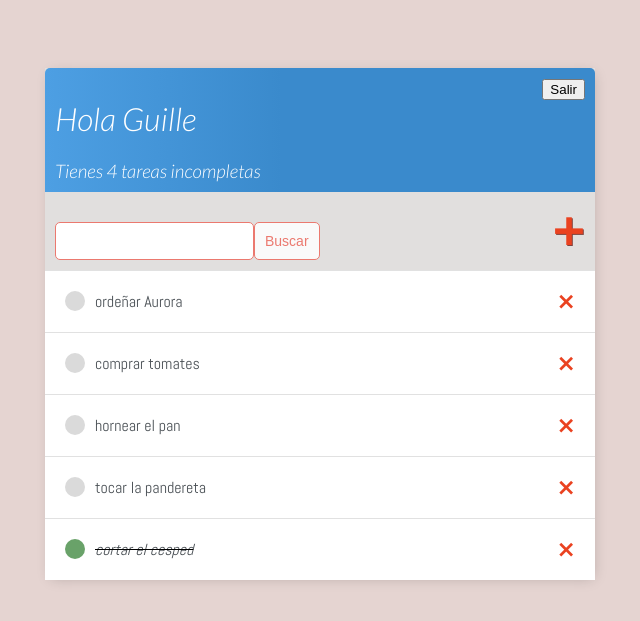
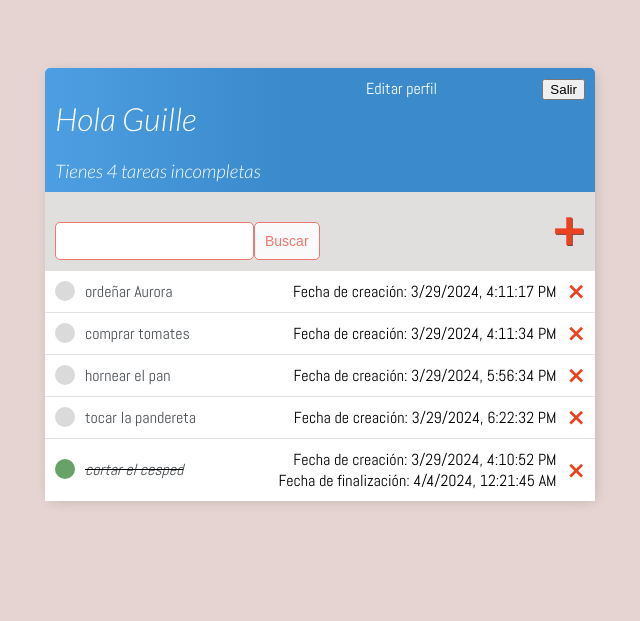
Before and after one commit to Guille87/Django-TareaLista, a Django app: page / in a window 1280 px wide. Shown: the top 621 px of the page, without its empty margins (320-960 px from the left). Run offline with Django 5.2, Linux system fonts and the light colour scheme; a user stored in the database is signed in; data comes from the database, SQL or seed files in the repository; both versions use the stored data as it was after the commit.

Commit message:
Añadida paginación y enlace para editar contraseña

```diff
--- a/proyecto/base/models.py
+++ b/proyecto/base/models.py
@@ -13,6 +13,7 @@ class Tarea(models.Model):
                                    blank=True)  # El campo puede dejarse en blanco
     completo = models.BooleanField(default=False)  # Estado de completitud de la tarea
     creado = models.DateTimeField(auto_now_add=True)  # Fecha y hora de creación de la tarea
+    completado = models.DateTimeField(null=True, blank=True)  # Fecha y hora de la tarea completada
 
     def __str__(self):
         """
--- a/proyecto/base/static/base/styles.css
+++ b/proyecto/base/static/base/styles.css
@@ -45,8 +45,8 @@ p {
 .envoltorio-tarea {
     display: flex;
     align-items: center;
-    justify-content: space-between;
-    padding: 20px;
+    justify-content: space-between; /* Alinear elementos a los extremos */
+    padding: 10px;
     background-color: #FFFFFF;
     border-top: 1px solid rgb(225, 225, 225)
 }
@@ -73,6 +73,14 @@ p {
     width: 20px;
     background-color: rgb(218, 218, 218);
     border-radius: 50px;
+}
+
+.fecha-creacion,
+.fecha-completado {
+    margin-right: 10px; /* Ajustar el margen entre las fechas */
+    flex: 1; /* El espacio restante se distribuirá entre las fechas y el enlace */
+    text-align: right; /* Alinear las fechas y el enlace a la derecha */
+    margin-left: auto; /* Empujar las fechas y el enlace hacia la derecha */
 }
 
 .enlace-eliminar {
@@ -125,3 +133,11 @@ label {
 .cuerpo-tarjeta {
     padding: 20px
 }
+
+.datos-tarea {
+    flex: 1; /* El espacio restante se distribuirá entre las fechas y el enlace */
+    display: flex;
+    flex-direction: column; /* Establecer la dirección del eje principal como columna */
+    align-items: flex-end; /* Alinear los elementos al final del eje transversal */
+    justify-content: space-between;
+}
--- a/proyecto/base/templates/base/tarea_list.html
+++ b/proyecto/base/templates/base/tarea_list.html
@@ -2,25 +2,32 @@
 {% block content %}
 
 <div class="barra-superior">
+    <!-- Barra superior que muestra el saludo y el número de tareas incompletas -->
     <div>
         <h1>Hola {{request.user|title}}</h1>
         <h3 style="margin: 0">Tienes <i>{{count}}</i> tarea{{count|pluralize}} incompleta{{count|pluralize}}</h3>
     </div>
     {% if request.user.is_authenticated %}
+        <!-- Enlace para dirigir a los usuarios a la página de edición de perfil -->
+        <a href="{% url 'editar-perfil' request.user.pk %}">Editar perfil</a>
+        <!-- Formulario para cerrar sesión si el usuario está autenticado -->
         <form action="{% url 'logout' %}" method="post">
             {% csrf_token %}
             <button type="submit">Salir</button>
         </form>
     {% else %}
+        <!-- Enlace para iniciar sesión si el usuario no está autenticado -->
         <a href="{% url 'login' %}">Ingresar</a>
     {% endif %}
 </div>
 
 <div id="envoltorio-agregar-buscar">
+    <!-- Formulario para buscar tareas -->
     <form method="get" style="margin-top: 20px; display: flex;">
         <input type="text" name="area-buscar" value="{{valor_buscado}}">
         <input class="boton" type="submit" value="Buscar">
     </form>
+    <!-- Enlace para agregar una nueva tarea -->
     <a id="enlace-agregar" href="{% url 'crear-tarea' %}">&#x1F7A5;</a>
 </div>
 
@@ -28,24 +35,89 @@
     {% for tarea in tareas %}
     <div class="envoltorio-tarea">
         {% if tarea.completo %}
+        <!-- Si la tarea está completa, se muestra con un estilo diferente y un enlace a editar -->
         <div class="titulo-tarea">
             <div class="icono-tarea-completa"></div>
             <i><s><a href="{% url 'editar-tarea' tarea.id %}">{{tarea}}</a></s></i>
         </div>
-        <a class="enlace-eliminar" href="{% url 'eliminar-tarea' tarea.id %}">&#x2A2F;</a>
+        <div class="datos-tarea">
+            <div class="fecha-creacion" data-utc="{{ tarea.creado|date:'c' }}">
+                <span>Fecha de creación:</span> {{ tarea.creado }}
+            </div>
+            <!-- Mostrar la fecha de completado -->
+            <div class="fecha-completado" data-utc="{{ tarea.completado|date:'c' }}">
+                <span>Fecha de finalización:</span> {{ tarea.completado }}
+            </div>
+        </div>
         {% else %}
+        <!-- Si la tarea está incompleta, se muestra con un estilo diferente y un enlace a editar -->
         <div class="titulo-tarea">
             <div class="icono-tarea-incompleta"></div>
             <a href="{% url 'editar-tarea' tarea.id %}">{{tarea}}</a>
         </div>
+        <div class="datos-tarea">
+            <!-- Mostrar la fecha de creación de la tarea -->
+            <div class="fecha-creacion" data-utc="{{ tarea.creado|date:'c' }}">
+                <span>Fecha de creación:</span> {{ tarea.creado }}
+            </div>
+        </div>
+        {% endif %}
+        <!-- Enlace para eliminar la tarea -->
         <a class="enlace-eliminar" href="{% url 'eliminar-tarea' tarea.id %}">&#x2A2F;</a>
-        {% endif %}
     </div>
+    {% empty %}
+    <!-- Si no hay tareas, se muestra un mensaje -->
+    <h3>No hay elementos en esta lista</h3>
+    {% endfor %}
 
-    {% empty %}
-    <h3>No hay elementos en esta lista</h3>
+    <!-- Enlaces de paginación -->
+    {% if is_paginated %}
+    <div class="pagination">
+        <span class="step-links">
+            {% if page_obj.has_previous %}
+            <!-- Enlace a la primera página -->
+            <a href="?page=1{% if valor_buscado %}&area-buscar={{ valor_buscado }}{% endif %}">&laquo; Primera</a>
+            <!-- Enlace a la página anterior -->
+            <a href="?page={{ page_obj.previous_page_number }}{% if valor_buscado %}&area-buscar={{ valor_buscado }}{% endif %}">Anterior</a>
+            {% endif %}
 
-    {% endfor %}
+            <!-- Información sobre la página actual -->
+            <span class="current">
+                Página {{page_obj.number}} de {{paginator.num_pages}}.
+            </span>
+
+            {% if page_obj.has_next %}
+            <!-- Enlace a la página siguiente -->
+            <a href="?page={{ page_obj.next_page_number }}{% if valor_buscado %}&area-buscar={{ valor_buscado }}{% endif %}">Siguiente</a>
+            <!-- Enlace a la última página -->
+            <a href="?page={{ paginator.num_pages }}{% if valor_buscado %}&area-buscar={{ valor_buscado }}{% endif %}">Última &raquo;</a>
+            {% endif %}
+        </span>
+    </div>
+    {% endif %}
 </div>
 
+<script>
+    // Este script convierte las fechas UTC en la página a la hora local del usuario
+    document.addEventListener("DOMContentLoaded", function() {
+        // Seleccionar todas las fechas que tienen el atributo data-utc
+        var fechas = document.querySelectorAll("[data-utc]");
+
+        // Iterar sobre cada fecha y convertirla a la hora local del usuario
+        fechas.forEach(function(fecha) {
+            // Obtener la fecha UTC del atributo data-utc
+            var fechaUTC = new Date(fecha.getAttribute("data-utc"));
+
+            // Convertir la fecha UTC a la hora local del usuario
+            var fechaLocal = fechaUTC.toLocaleString();
+
+            // Obtener el texto dentro del primer span dentro del div de fecha
+            var spanText = fecha.querySelector('span').textContent;
+
+            // Reemplazar el contenido del div de fecha con el texto del span y la fecha local
+            fecha.innerHTML = '<span>' + spanText + '</span> ' + fechaLocal;
+        });
+    });
+</script>
+
 {% endblock content %}
--- a/proyecto/base/urls.py
+++ b/proyecto/base/urls.py
@@ -1,5 +1,5 @@
 from django.urls import path
-from .views import ListaPendientes, DetalleTarea, CrearTarea, EditarTarea, EliminarTarea, Logueo, PaginaRegistro
+from .views import ListaPendientes, DetalleTarea, CrearTarea, EditarTarea, EliminarTarea, Logueo, PaginaRegistro, EditarPerfil
 from django.contrib.auth.views import LogoutView
 
 urlpatterns = [path('', ListaPendientes.as_view(), name='tareas'),
@@ -7,6 +7,7 @@ urlpatterns = [path('', ListaPendientes.as_view(), name='tareas'),
                path('registro/', PaginaRegistro.as_view(), name='registro'),
                path('logout/', LogoutView.as_view(next_page='login'), name='logout'),
                path('tarea/<int:pk>', DetalleTarea.as_view(), name='tarea'),
+               path('editar-perfil/<int:pk>/', EditarPerfil.as_view(), name='editar-perfil'),
                path('crear-tarea/', CrearTarea.as_view(), name='crear-tarea'),
                path('editar-tarea/<int:pk>', EditarTarea.as_view(), name='editar-tarea'),
                path('eliminar-tarea/<int:pk>', EliminarTarea.as_view(), name='eliminar-tarea')]
--- a/proyecto/base/views.py
+++ b/proyecto/base/views.py
@@ -1,12 +1,16 @@
-from django.shortcuts import render, redirect
-from django.views.generic.list import ListView
+from django.contrib.auth import login, authenticate
+from django.contrib.auth.forms import UserCreationForm, PasswordChangeForm
+from django.contrib.auth.mixins import LoginRequiredMixin
+from django.contrib.auth.models import User
+from django.contrib.auth.views import LoginView
+from django.shortcuts import redirect
+from django.urls import reverse_lazy
+from django.utils import timezone
 from django.views.generic.detail import DetailView
 from django.views.generic.edit import CreateView, UpdateView, DeleteView, FormView
-from django.contrib.auth.forms import UserCreationForm
-from django.contrib.auth import login
-from django.contrib.auth.views import LoginView
-from django.contrib.auth.mixins import LoginRequiredMixin
-from django.urls import reverse_lazy
+from django.views.generic.list import ListView
+
+from .forms import CustomUserChangeForm
 from .models import Tarea
 
 
@@ -56,6 +60,61 @@ class PaginaRegistro(FormView):
         return super(PaginaRegistro, self).get(*args, **kwargs)
 
 
+class EditarPerfil(UpdateView):
+    """
+    Vista que permite a los usuarios editar su perfil.
+    """
+    model = User
+    form_class = CustomUserChangeForm  # Usa el formulario personalizado
+    template_name = 'editar_perfil.html'
+    success_url = reverse_lazy('tareas')
+
+    def get_object(self, queryset=None):
+        """
+        Retorna el objeto que se está actualizando.
+        """
+        return self.request.user
+
+    def form_valid(self, form):
+        """
+        Método llamado si el formulario es válido.
+        """
+        user = form.save(commit=False)  # No guarda el usuario todavía para poder hacer validaciones adicionales
+
+        # Agrega un mensaje de registro para verificar si el método se ejecuta correctamente
+        print("Formulario válido.")
+
+        # Obtiene la contraseña actual del usuario desde la base de datos
+        current_password = self.request.user.password
+
+        # Obtiene la contraseña actual proporcionada en el formulario
+        entered_password = form.cleaned_data.get('password')
+
+        # Comprueba si la contraseña actual proporcionada coincide con la contraseña actual del usuario
+        if not authenticate(username=user.username, password=entered_password):
+            # Si las contraseñas no coinciden, agrega un error al formulario
+            form.add_error('password', 'La contraseña actual no es válida.')
+            return self.form_invalid(form)
+
+        # Cambiar la contraseña si se proporcionó una nueva
+        nueva_contrasenia = self.request.POST.get('new_password')
+
+        if nueva_contrasenia:
+            user.set_password(nueva_contrasenia)
+            user.save()
+
+            # Agrega un mensaje de registro para verificar si la contraseña se cambió correctamente
+            print("Contraseña cambiada correctamente.")
+        return super().form_valid(form)
+
+    def form_invalid(self, form):
+        """
+        Método llamado si el formulario es inválido.
+        """
+        print("El formulario es inválido. Errores:", form.errors)
+        return self.render_to_response(self.get_context_data(form=form))
+
+
 class ListaPendientes(LoginRequiredMixin, ListView):
     """
     Vista que muestra la lista de tareas pendientes del usuario actual.
@@ -63,19 +122,34 @@ class ListaPendientes(LoginRequiredMixin, ListView):
     """
     model = Tarea
     context_object_name = 'tareas'
+    paginate_by = 10  # Número de tareas por página
+
+    def __init__(self, *args, **kwargs):
+        super().__init__(*args, **kwargs)
+        self.incompletas_count = 0
+
+    def get_queryset(self):
+        """
+        Retorna el queryset de tareas filtrado por el usuario actual.
+        """
+        queryset = super().get_queryset()
+        queryset = queryset.filter(usuario=self.request.user)
+        valor_buscado = self.request.GET.get('area-buscar') or ''
+        if valor_buscado:
+            queryset = queryset.filter(titulo__icontains=valor_buscado)
+
+        # Contar las tareas incompletas y almacenar el conteo como una variable de clase
+        self.incompletas_count = queryset.filter(completo=False).count()
+        return queryset
 
     def get_context_data(self, **kwargs):
         """
         Agrega información adicional al contexto de la vista, como el número total de tareas pendientes y el valor de búsqueda.
         """
         context = super().get_context_data(**kwargs)
-        context['tareas'] = context['tareas'].filter(usuario=self.request.user)
-        context['count'] = context['tareas'].filter(completo=False).count()
-
-        valor_buscado = self.request.GET.get('area-buscar') or ''
-        if valor_buscado:
-            context['tareas'] = context['tareas'].filter(titulo__icontains=valor_buscado)
-        context['valor_buscado'] = valor_buscado
+        # Utiliza la variable de clase para obtener el conteo de tareas incompletas
+        context['count'] = self.incompletas_count
+        context['valor_buscado'] = self.request.GET.get('area-buscar') or ''
         return context
 
 
@@ -116,6 +190,13 @@ class EditarTarea(LoginRequiredMixin, UpdateView):
     fields = ['titulo', 'descripcion', 'completo']
     success_url = reverse_lazy('tareas')
 
+    def form_valid(self, form):
+        tarea = form.save(commit=False)
+        if tarea.completo:
+            tarea.completado = timezone.now()  # Establecer la fecha y hora de completado
+        tarea.save()
+        return super().form_valid(form)
+
 
 class EliminarTarea(LoginRequiredMixin, DeleteView):
     """
--- a/proyecto/proyecto/settings.py
+++ b/proyecto/proyecto/settings.py
@@ -55,7 +55,9 @@ ROOT_URLCONF = 'proyecto.urls'
 TEMPLATES = [
     {
         'BACKEND': 'django.template.backends.django.DjangoTemplates',
-        'DIRS': ['C:\\Users\\osiri\\PycharmProjects\\TareaLista\\proyecto\\base\\templates'],
+        'DIRS': [
+            os.path.join(BASE_DIR, 'base', 'templates', 'base'),
+        ],
         'APP_DIRS': True,
         'OPTIONS': {
             'context_processors': [
@@ -118,7 +120,6 @@ LOGIN_URL = 'login'
 # https://docs.djangoproject.com/en/5.0/howto/static-files/
 
 STATIC_URL = 'static/'
-STATICFILES_DIRS = [os.path.join(BASE_DIR, 'static')]
 
 # Default primary key field type
 # https://docs.djangoproject.com/en/5.0/ref/settings/#default-auto-field
```
Also changed, not shown: proyecto/base/forms.py (added, +16 -0 lines), proyecto/base/templates/base/editar_perfil.html (added, +34 -0 lines), proyecto/__init__.py (added), proyecto/base/migrations/0002_tarea_completado.py (added), proyecto/db.sqlite3.
